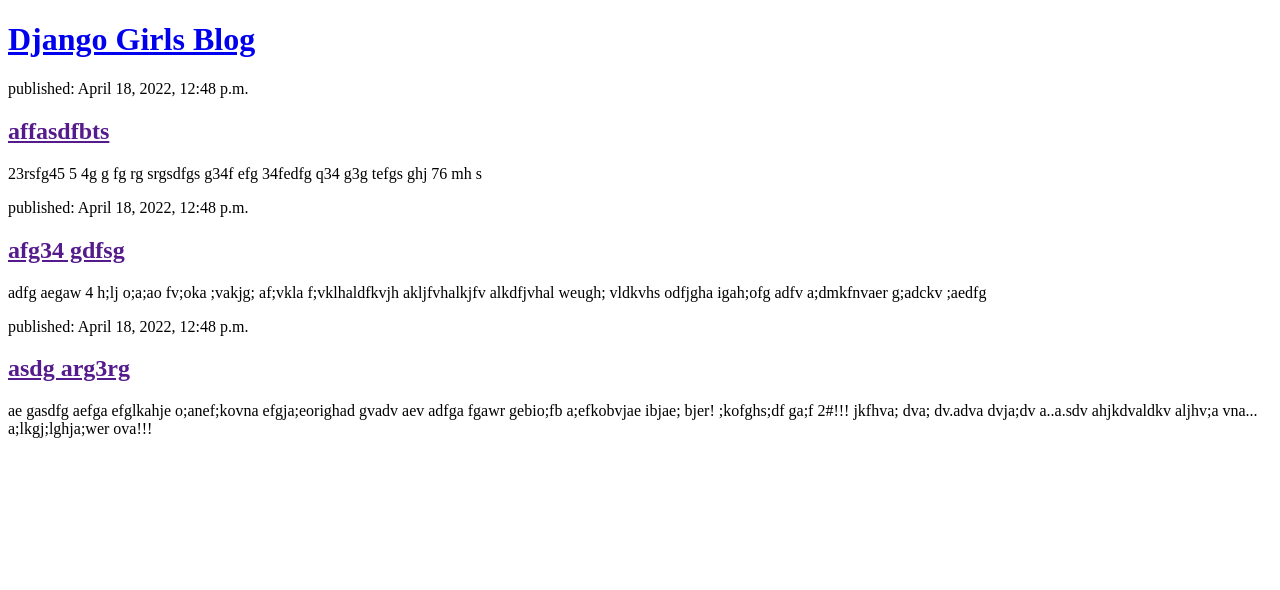
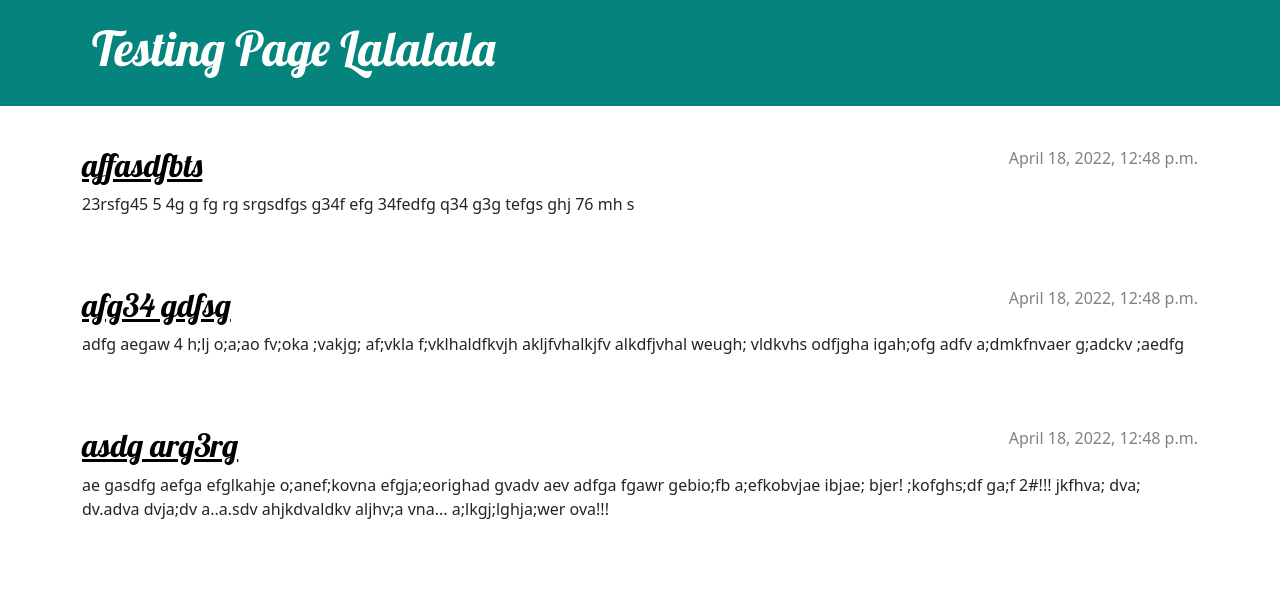
Before and after one commit to itsjayes/DjangoReview, a Django app: page / in a window 1280 px wide. Shown: the top 590 px of the page. Run offline with Django 3.2, Linux system fonts and the light colour scheme; data comes from the database, SQL or seed files in the repository.

Commit message:
Added new template for detailed blog page and a base HTML

```diff
--- /dev/null
+++ b/blog/static/css/blog.css
@@ -0,0 +1,67 @@
+.page-header {
+    background-color: #05837d;
+    margin-top: 0;
+    margin-bottom: 40px;
+    padding: 20px 20px 20px 40px;
+}
+
+.page-header h1,
+.page-header h1 a,
+.page-header h1 a:visited,
+.page-header h1 a:active {
+    color: #ffffff;
+    font-size: 36pt;
+    text-decoration: none;
+}
+
+h1, h2, h3, h4 {
+    font-family: 'Lobster', cursive;
+}
+
+.date {
+    color: #828282;
+}
+
+.save {
+    float: right;
+}
+
+.post-form textarea,
+.post-form input {
+    width: 100%;
+}
+
+.top-menu,
+.top-menu:hover,
+.top-menu:visited {
+    color: #ffffff;
+    float: right;
+    font-size: 26pt;
+    margin-right: 20px;
+}
+
+.post {
+    margin-bottom: 70px;
+}
+
+.post h2 a,
+.post h2 a:visited {
+    color: #000000;
+}
+
+.post > .date,
+.post > .actions {
+    float: right;
+}
+
+.btn-secondary,
+.btn-secondary:visited {
+    color: #05837d;
+    background: none;
+    border-color: #05837d;
+}
+
+.btn-secondary:hover {
+    color: #FFFFFF;
+    background-color: #05837d;
+}
--- /dev/null
+++ b/blog/templates/blog/base.html
@@ -0,0 +1,28 @@
+{% load static %}
+<!DOCTYPE html>
+
+<html>
+    <head>
+        <title>Testing Page Lalalala</title>
+        <link rel="stylesheet" href="https://cdn.jsdelivr.net/npm/bootstrap@5.1.3/dist/css/bootstrap.min.css" integrity="sha384-1BmE4kWBq78iYhFldvKuhfTAU6auU8tT94WrHftjDbrCEXSU1oBoqyl2QvZ6jIW3" crossorigin="anonymous">
+        <link href='//fonts.googleapis.com/css?family=Lobster&subset=latin,latin-ext' rel='stylesheet' type='text/css'>
+        <link rel="stylesheet" href="{% static 'css/blog.css' %}">
+    </head>
+
+    <body>
+        <header class="page-header">
+            <div class="container">
+                <h1><a href="/">Testing Page Lalalala</a></h1>
+            </div>
+        </header>
+
+        <main class="container">
+            <div class="row">
+                <div class="col">
+                    {% block content %}
+                    {% endblock %}
+                </div>
+            </div>
+        </main>
+    </body>
+</html>
--- a/blog/templates/blog/posts.html
+++ b/blog/templates/blog/posts.html
@@ -1,15 +1,13 @@
-<!DOCTYPE html>
+{% extends 'blog/base.html' %}
 
-<html>
-    <header>
-        <h1><a href="/">Django Girls Blog</a></h1>
-    </header>
-
+{% block content %}
     {% for post in posts %}
-        <article>
-            <time>published: {{ post.published_date }}</time>
-            <h2><a href="">{{ post.title }}</a></h2>
+        <article class="post">
+            <time class="date">
+                {{ post.published_date }}
+            </time>
+            <h2><a href="{% url 'post_detail' pk=post.pk %}">{{ post.title }}</a></h2>
             <p>{{ post.text|linebreaksbr }}</p>
         </article>
     {% endfor %}
-</html>
+{% endblock %}
--- a/blog/urls.py
+++ b/blog/urls.py
@@ -2,5 +2,6 @@
 from . import views
 
 urlpatterns = [
-    path('', views.list_post, name='list_post'),
+    path('', views.post_list, name='post_list'),
+    path('post/<int:pk>/', views.post_detail, name='post_detail'),
 ]
--- a/blog/views.py
+++ b/blog/views.py
@@ -1,7 +1,11 @@
-from django.shortcuts import render
+from django.shortcuts import render, get_object_or_404
 from django.utils import timezone
 from .models import Post
 
-def list_post(request):
+def post_list(request):
     posts = Post.objects.filter(published_date__lte=timezone.now()).order_by('published_date')
     return render(request, 'blog/posts.html', {'posts': posts})
+
+def post_detail(request, pk):
+    post = get_object_or_404(Post, pk=pk)
+    return render(request, 'blog/post_detail.html', {'post': post})
```
Also changed, not shown: blog/templates/blog/post_detail.html (added, +13 -0 lines).
